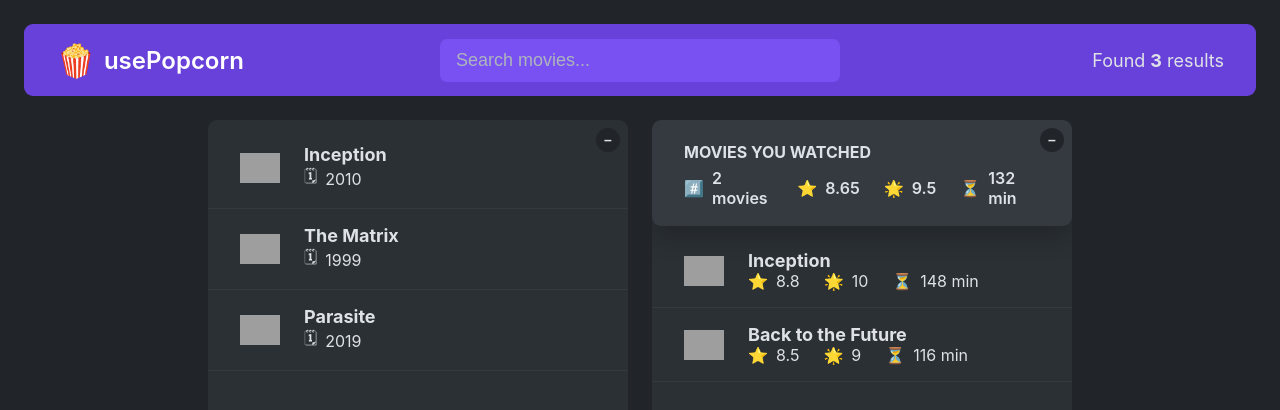
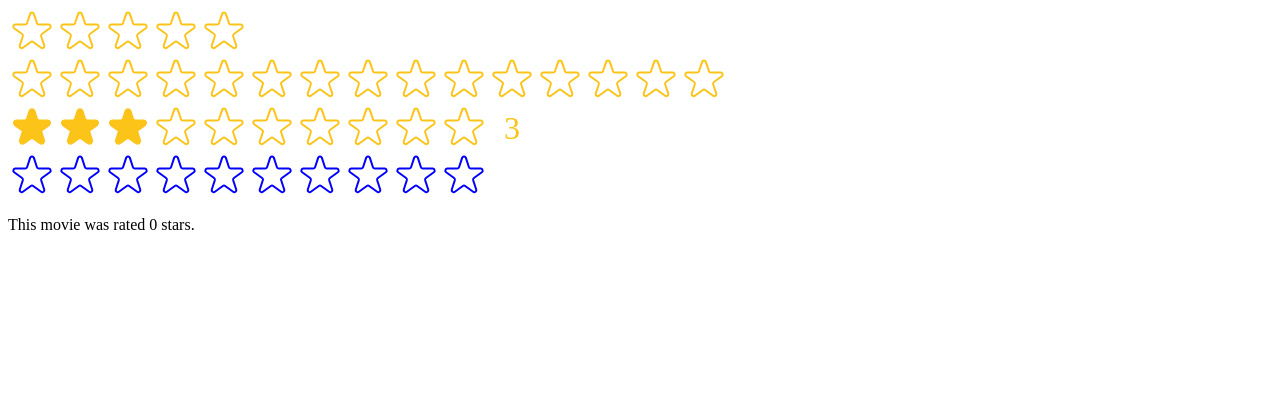
Before and after one commit to dmjendor/usepopcorn, a React (Create React App) app: page / in a window 1280 px wide. Shown: the top 410 px of the page. Built offline with nearby package versions, Linux system fonts and the light colour scheme; grey boxes are pictures that could not be loaded.

Commit message:
Create standalone reusable StarRating component

```diff
--- /dev/null
+++ b/src/StarRating.js
@@ -0,0 +1,110 @@
+import { useState } from "react";
+
+const containerStyle = {
+  display: "flex",
+  alignItems: "center",
+  gap: "16px",
+};
+
+const starContainerStyle = {
+  display: "flex",
+};
+
+export default function StarRating({
+  maxRating = 5,
+  color = "#fcc419",
+  size = 48,
+  className = "",
+  messages = [],
+  defaultRating = 0,
+  onSetRating,
+}) {
+  const [rating, setRating] = useState(defaultRating);
+  const [tempRating, setTempRating] = useState(0);
+  const textStyle = {
+    lineHeight: "1",
+    margin: "0",
+    color,
+    fontSize: `${size / 1.5}px`,
+  };
+  function handleRating(rating) {
+    setRating(rating);
+    onSetRating(rating);
+  }
+  return (
+    <div style={containerStyle} className={className}>
+      <div style={starContainerStyle}>
+        {Array.from({ length: maxRating }, (_, i) => (
+          <Star
+            onRate={() => handleRating(i + 1)}
+            key={i}
+            full={tempRating ? tempRating >= i + 1 : rating >= i + 1}
+            onHoverIn={() => setTempRating(i + 1)}
+            onHoverOut={() => setTempRating(0)}
+            color={color}
+            size={size}
+          />
+        ))}
+      </div>
+      <p style={textStyle}>
+        {messages.length === maxRating
+          ? messages[tempRating ? tempRating - 1 : rating - 1]
+          : tempRating || rating || ""}
+      </p>
+    </div>
+  );
+}
+
+function Star({ onRate, full, onHoverIn, onHoverOut, color, size }) {
+  const starStyle = {
+    width: `${size}px`,
+    height: `${size}px`,
+    display: "block",
+    cursor: "pointer",
+  };
+  return (
+    <span
+      role="button"
+      style={starStyle}
+      onClick={onRate}
+      onMouseEnter={onHoverIn}
+      onMouseLeave={onHoverOut}
+    >
+      {full ? (
+        <svg
+          xmlns="http://www.w3.org/2000/svg"
+          viewBox="0 0 20 20"
+          fill={color}
+          stroke={color}
+        >
+          <path d="M9.049 2.927c.3-.921 1.603-.921 1.902 0l1.07 3.292a1 1 0 00.95.69h3.462c.969 0 1.371 1.24.588 1.81l-2.8 2.034a1 1 0 00-.364 1.118l1.07 3.292c.3.921-.755 1.688-1.54 1.118l-2.8-2.034a1 1 0 00-1.175 0l-2.8 2.034c-.784.57-1.838-.197-1.539-1.118l1.07-3.292a1 1 0 00-.364-1.118L2.98 8.72c-.783-.57-.38-1.81.588-1.81h3.461a1 1 0 00.951-.69l1.07-3.292z" />
+        </svg>
+      ) : (
+        <svg
+          xmlns="http://www.w3.org/2000/svg"
+          fill="none"
+          viewBox="0 0 24 24"
+          stroke={color}
+        >
+          <path
+            strokeLinecap="round"
+            strokeLinejoin="round"
+            strokeWidth="{2}"
+            d="M11.049 2.927c.3-.921 1.603-.921 1.902 0l1.519 4.674a1 1 0 00.95.69h4.915c.969 0 1.371 1.24.588 1.81l-3.976 2.888a1 1 0 00-.363 1.118l1.518 4.674c.3.922-.755 1.688-1.538 1.118l-3.976-2.888a1 1 0 00-1.176 0l-3.976 2.888c-.783.57-1.838-.197-1.538-1.118l1.518-4.674a1 1 0 00-.363-1.118l-3.976-2.888c-.784-.57-.38-1.81.588-1.81h4.914a1 1 0 00.951-.69l1.519-4.674z"
+          />
+        </svg>
+      )}
+    </span>
+  );
+}
+/*
+FULL STAR
+
+
+
+
+EMPTY STAR
+
+
+
+*/
--- a/src/index.js
+++ b/src/index.js
@@ -1,11 +1,29 @@
-import React from "react";
+import React, { useState } from "react";
 import ReactDOM from "react-dom/client";
-import "./index.css";
-import App from "./App";
+// import "./index.css";
+/* import App from './App'; */
+import StarRating from "./StarRating";
+
+function Test() {
+  const [movieRating, setMovieRating] = useState(0);
+  return (
+    <div>
+      <StarRating color="blue" maxRating={10} onSetRating={setMovieRating} />
+      <p>This movie was rated {movieRating} stars.</p>
+    </div>
+  );
+}
 
 const root = ReactDOM.createRoot(document.getElementById("root"));
 root.render(
   <React.StrictMode>
-    <App />
+    {/* <App /> */}
+    <StarRating
+      maxRating={5}
+      messages={["Terrible", "Bad", "Okay", "Good", "Amazing"]}
+    />
+    <StarRating maxRating={15} />
+    <StarRating defaultRating={3} maxRating={10} />
+    <Test />
   </React.StrictMode>
 );
```
Also changed, not shown: src/index.css (+0 -33 lines).
